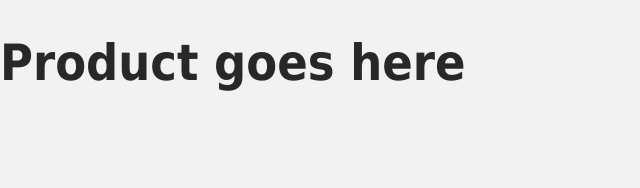
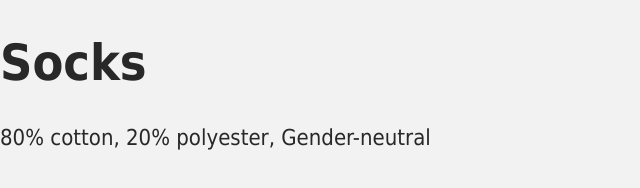
Before and after one commit to Maria-developer/Vue-product-page, a plain HTML site: page index.html in a window 1280 px wide. Shown: the whole page, without its empty margins (0-640 px from the left). Drawn offline with nearby package versions, Linux system fonts and the light colour scheme.

Commit message:
Created Vue app

```diff
--- a/index.html
+++ b/index.html
@@ -10,10 +10,16 @@
   </head>
   <body>
     <div id="app">
-      <h1>Product goes here</h1>
+      <h1>{{ product }}</h1>
+      <p>{{ description }}</p>
     </div>
 
-    <!-- Import Js -->
+    <!-- Import App -->
     <script src="./main.js"></script>
+
+    <!-- Mount App -->
+    <script>
+      const mountedApp = app.mount(`#app`)
+    </script>
   </body>
 </html>
--- a/main.js
+++ b/main.js
@@ -1 +1,8 @@
-const product = 'Socks'
+const app = Vue.createApp({
+    data() {
+        return {
+            product: 'Socks',
+            description: '80% cotton, 20% polyester, Gender-neutral'
+        }
+    }
+})
```
